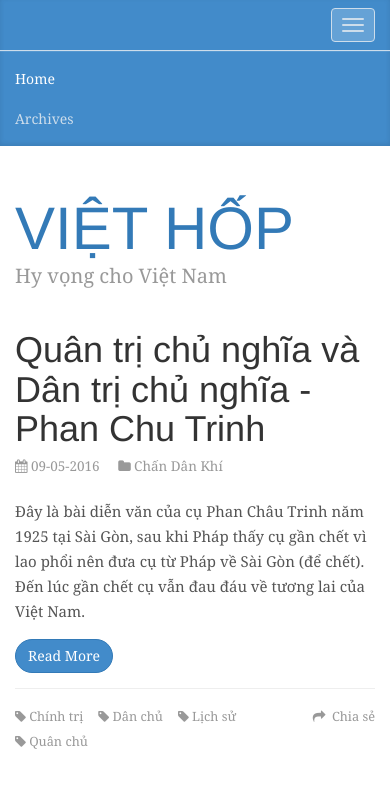
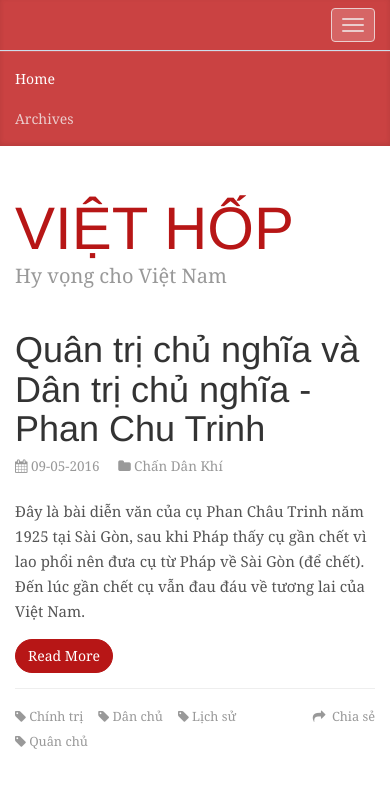
Before and after one commit to viethope/viethope.github.io, a plain HTML site: page index.html in a window 390 px wide. Both pictures are taken after a click on the button "Toggle navigation". Shown: the top 810 px of the page. Drawn offline with nearby package versions, Linux system fonts and the light colour scheme.

Commit message:
Site updated: 2016-05-09 22:14:24

```diff
--- a/css/styles.css
+++ b/css/styles.css
@@ -510,6 +510,10 @@ p {
   margin: 0 0 15px;
 }
 
+a {
+  color: #b71616;
+}
+
 code {
   background-color: #eeeeee;
   font-size: 80%;
@@ -522,8 +526,12 @@ code {
   border-radius: 30px;
 }
 .btn-primary {
-  background-color: #428bca;
-  border-color: #337ab7;
+  background-color: #b71616;
+  border-color: #b71616;
+}
+.btn-primary:hover {
+  background-color: #CA4242;
+  border-color: #b71616;
 }
 .nav-pills>li>a {
   border-radius: 30px;
@@ -541,7 +549,7 @@ code {
  */
 
 .navbar {
-  background-color: #428bca;
+  background-color: #CA4242;
   -webkit-box-shadow: inset 0 -2px 5px rgba(0,0,0,.1);
           box-shadow: inset 0 -2px 5px rgba(0,0,0,.1);
 }
@@ -549,20 +557,20 @@ code {
 .navbar-inverse { border: 0; }
 
 .navbar-inverse .navbar-toggle {
-  border-color: #cdddeb;
+  border-color: #EBCDCD;
 }
 .navbar-inverse .navbar-toggle .icon-bar {
-  background-color: #cdddeb;
+  background-color: #EBCDCD;
 }
 
 .navbar-inverse .navbar-toggle:focus,
 .navbar-inverse .navbar-toggle:hover {
-  background-color: #65A2D6;
+  background-color: #D66565;
 }
 
 .navbar-inverse .navbar-brand,
 .navbar-inverse .navbar-nav>li>a {
-  color: #cdddeb;
+  color: #EBCDCD;
   font-weight: 500;
 }
 
@@ -619,6 +627,9 @@ code {
   margin-bottom: 0;
   font-size: 60px;
   font-weight: normal;
+}
+.blog-title a:hover {
+  text-decoration: none;
 }
 .blog-description {
   font-size: 20px;
@@ -683,7 +694,7 @@ code {
   color: #333;
 }
 .article-header h1 a:hover {
-  color: #23527c;
+  color: #666;
   text-decoration: none;
 }
 
--- a/index.html
+++ b/index.html
@@ -122,7 +122,7 @@
 
 
     <footer class="article-footer">
-      <a data-url="http://viethope.net/Chan-Dan-Khi/Quan-tri-chu-nghia-va-Dan-tri-chu-nghia-Phan-Chu-Trinh.html" data-id="cio04oq85000ejgvqjbk2hm02" class="article-share-link">
+      <a data-url="http://viethope.net/Chan-Dan-Khi/Quan-tri-chu-nghia-va-Dan-tri-chu-nghia-Phan-Chu-Trinh.html" data-id="cio05ffu0000586vq7r27acsy" class="article-share-link">
         <i class="fa fa-share"></i> Chia sẻ
       </a>
 
@@ -180,7 +180,7 @@
 
 
     <footer class="article-footer">
-      <a data-url="http://viethope.net/Khai-Dan-Tri/Hien-phap-Viet-Nam-Dan-chu-Cong-hoa-1946.html" data-id="cio04oq3e0007jgvqhfwigvoi" class="article-share-link">
+      <a data-url="http://viethope.net/Khai-Dan-Tri/Hien-phap-Viet-Nam-Dan-chu-Cong-hoa-1946.html" data-id="cio05fftu000286vqkr2tbycu" class="article-share-link">
         <i class="fa fa-share"></i> Chia sẻ
       </a>
 
@@ -238,7 +238,7 @@
 
 
     <footer class="article-footer">
-      <a data-url="http://viethope.net/Chan-Dan-Khi/Dau-Phap-chinh-phu-thu-Phan-Chu-Trinh.html" data-id="cio04oq2n0000jgvqgf53s1ac" class="article-share-link">
+      <a data-url="http://viethope.net/Chan-Dan-Khi/Dau-Phap-chinh-phu-thu-Phan-Chu-Trinh.html" data-id="cio05fftq000186vqj7cb052u" class="article-share-link">
         <i class="fa fa-share"></i> Chia sẻ
       </a>
 
```
Also changed, not shown: Chan-Dan-Khi/Dau-Phap-chinh-phu-thu-Phan-Chu-Trinh.html (+1 -1 lines), Chan-Dan-Khi/Quan-tri-chu-nghia-va-Dan-tri-chu-nghia-Phan-Chu-Trinh.html (+1 -1 lines), Khai-Dan-Tri/Hien-phap-Viet-Nam-Dan-chu-Cong-hoa-1946.html (+1 -1 lines), favicon.ico (deleted).
